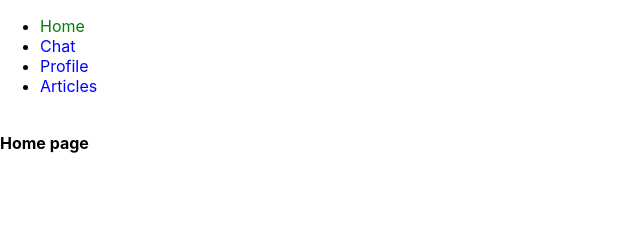
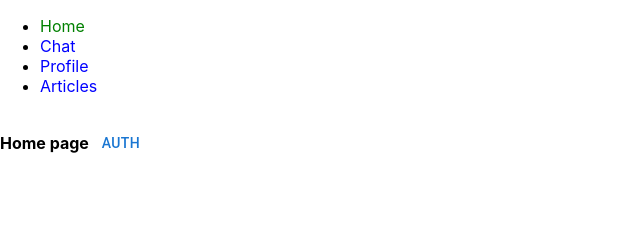
Before and after one commit to SyominAlex/React.js_Geekbrains, a React (Create React App) app: page / in a window 1280 px wide. Shown: the top 225 px of the page, without its empty margins (0-640 px from the left). Built offline with nearby package versions, Linux system fonts and the light colour scheme.

Commit message:
login/logout via PrivateRoute & PublicRoute

```diff
--- a/src/App.js
+++ b/src/App.js
@@ -10,9 +10,21 @@ import {ChatList} from "./components/ChatList/ChatList";
 import {ThemeContext} from "./utils/ThemeContext";
 import {ProfileContainer} from "./screens/Profile/ProfileContainer.js";
 import {Articles} from "./screens/Articles/Articles";
+import {PrivateRoute} from "./components/PrivateRoute/PrivateRoute";
+import {PublicRoute} from "./components/PublicRoute/PublicRoute";
 
 function App() {
     const [theme, setTheme] = useState('dark');
+    const [authed, setAuthed] = useState(false);
+
+    const handleLogin = () => {
+        setAuthed(true);
+    };
+
+    const handleLogout = () => {
+        setAuthed(false);
+    };
+
     // в итоге App содержит только тему (для демонстрационных целей) и роутинг
     const toggleLinkStyle = ({ isActive }) => ({ color: isActive ? "green" : "blue" });
 
@@ -39,8 +51,12 @@ function App() {
                     </ul>
                     <div className="App">
                         <Routes>
-                            <Route path="/" element={<Home />} />
-                            <Route path="/profile" element={<ProfileContainer />} />
+                            <Route path="/" element={<PublicRoute authed={authed} />}>
+                                <Route path="" element={<Home onAuth={handleLogin} />} />
+                            </Route>
+                            <Route path="/profile" element={<PrivateRoute authed={authed} />}>
+                                <Route path="" element={<ProfileContainer onLogout={handleLogout} />} />
+                            </Route>
                             <Route path="/articles" element={<Articles />} />
                             <Route path="/chat" element={<ChatList />}>
                                 <Route path=":id" element={<Chat />} />
--- a/src/components/PrivateRoute/PrivateRoute.js
+++ b/src/components/PrivateRoute/PrivateRoute.js
@@ -1,5 +1,4 @@
-import { Outlet } from "react-router";
-import {Navigate} from "react-router-dom";
+import { Outlet, Navigate } from "react-router";
 
 export const PrivateRoute = ({ authed }) => (
     authed ? <Outlet /> : <Navigate to="/" replace />
--- /dev/null
+++ b/src/components/PublicRoute/PublicRoute.js
@@ -0,0 +1,5 @@
+import { Outlet, Navigate } from "react-router";
+
+export const PublicRoute = ({ authed }) => (
+    !authed ? <Outlet /> : <Navigate to="/profile" replace />
+);
--- a/src/screens/Home/Home.js
+++ b/src/screens/Home/Home.js
@@ -1 +1,8 @@
-export const Home = () => <h4>Home page</h4>;
+import {Button} from "@mui/material";
+
+export const Home = ({ onAuth }) => (
+    <>
+        <h4>Home page</h4>
+        <Button onClick={onAuth}>Auth</Button>
+    </>
+);
--- a/src/screens/Profile/Profile.js
+++ b/src/screens/Profile/Profile.js
@@ -1,9 +1,12 @@
+import {Button} from "@mui/material";
+
 import {FormContainer} from "../../components/Form/FormContainer";
 
-export const Profile = ({ name, showName, handleClick, handleSubmit }) => (
+export const Profile = ({ name, showName, onLogout, handleClick, handleSubmit }) => (
     <>
         <div className="profile">
             <h3>This is Profile</h3>
+            <Button onClick={onLogout}>LOGOUT</Button>
             <div>
                 <input type="checkbox" id="checkbox" onClick={handleClick}></input>
                 <label htmlFor="checkbox">show name</label>
--- a/src/screens/Profile/ProfileContainer.js
+++ b/src/screens/Profile/ProfileContainer.js
@@ -4,7 +4,7 @@ import {setName, toggleCheckbox} from "../../store/profile/actions";
 import {selectName, selectShowName} from "../../store/profile/selectors";
 import {Profile} from "./Profile";
 
-export const ProfileContainer = () => {
+export const ProfileContainer = ({ onLogout }) => {
     const dispatch = useDispatch();
     const name = useSelector(selectName);
     const showName = useSelector(selectShowName);
@@ -21,6 +21,7 @@ export const ProfileContainer = () => {
             <Profile
                 name={name}
                 showName={showName}
+                onLogout={onLogout}
                 handleClick={handleClick}
                 handleSubmit={handleSubmit}
             />
```
